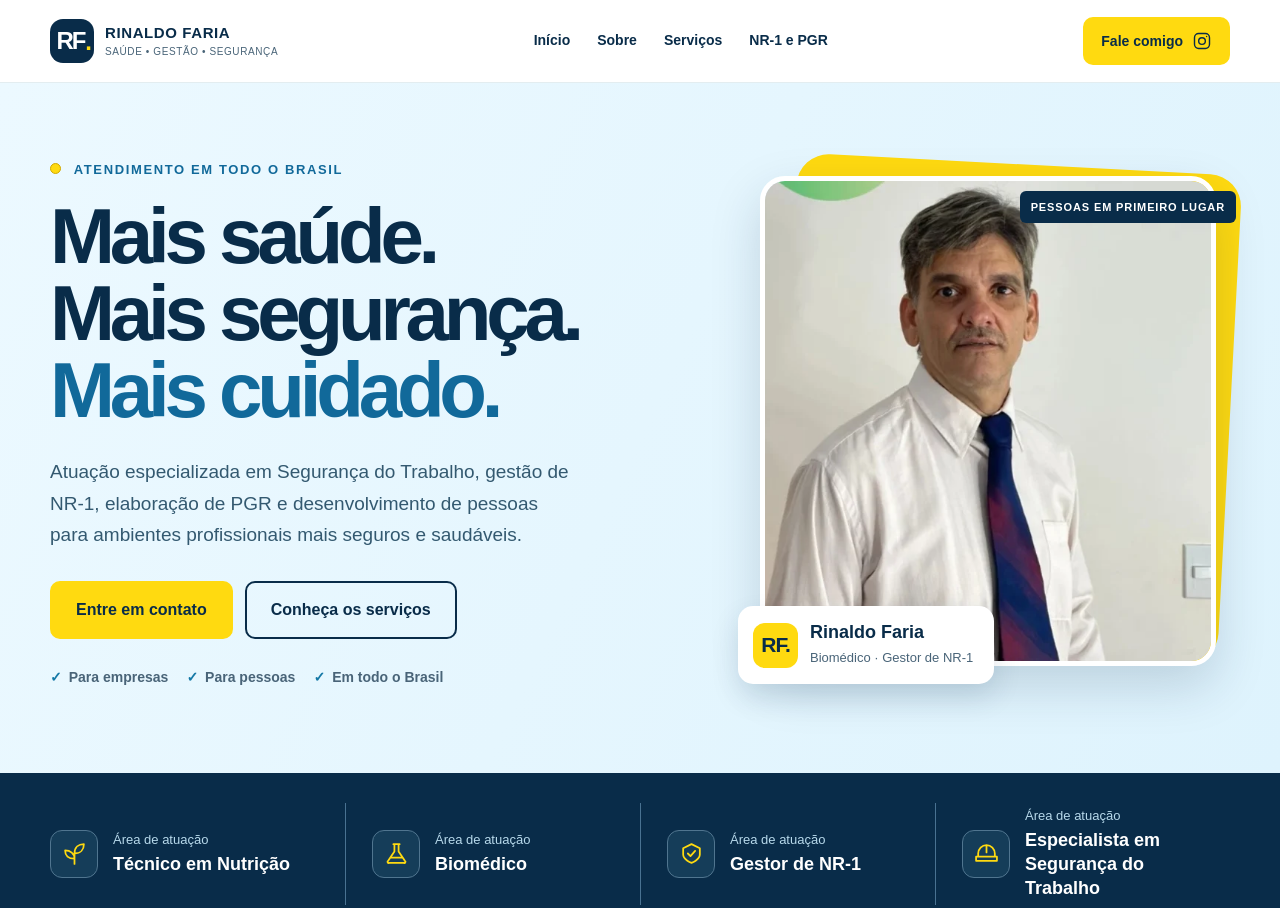
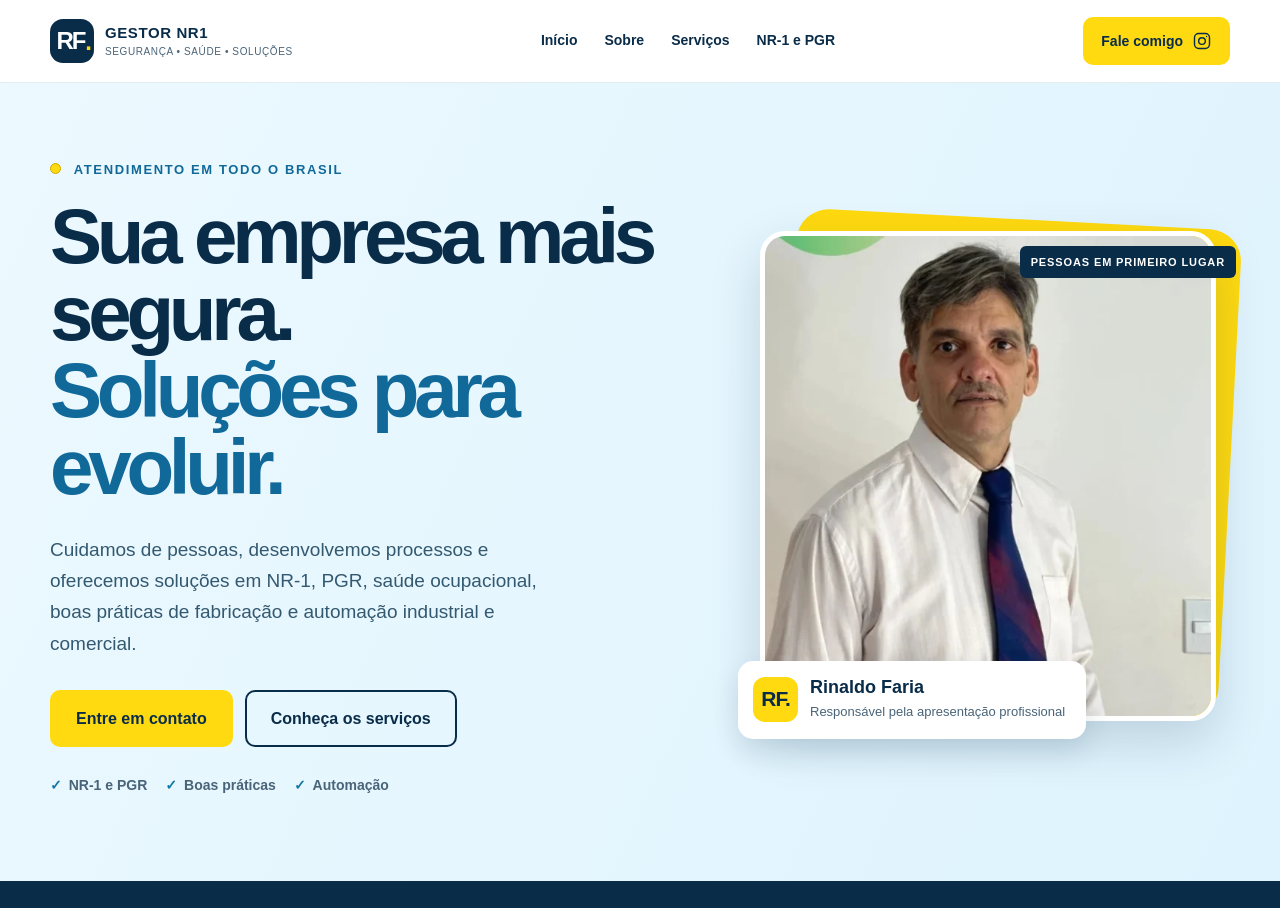
Before and after one commit to JaymeNeto2019/rinaldo-faria, a plain HTML site: page index.html in a window 1280 px wide. Shown: the top 908 px of the page. Drawn offline with Linux system fonts and the light colour scheme.

Commit message:
Reposiciona marca Gestor NR1 e adiciona serviços empresariais

```diff
--- a/index.html
+++ b/index.html
@@ -4,8 +4,8 @@
   <meta charset="UTF-8">
   <meta name="viewport" content="width=device-width, initial-scale=1">
   <meta name="theme-color" content="#e9f7ff">
-  <meta name="description" content="Rinaldo Faria — Especialista em Segurança do Trabalho, gestor de NR-1, confecção de PGR, saúde ocupacional, gestão de pessoas e treinamentos. Atendimento em todo o Brasil.">
-  <title>Rinaldo Faria | Segurança do Trabalho, NR-1 e PGR</title>
+  <meta name="description" content="Gestor NR1 | Segurança do Trabalho, PGR, avaliação psicossocial, boas práticas de fabricação e automação industrial e comercial. Atendimento em todo o Brasil. Atendimento em todo o Brasil.">
+  <title>Gestor NR1 | Segurança, Saúde Ocupacional e Automação</title>
   <link rel="icon" href="assets/favicon.svg" type="image/svg+xml">
   <link rel="stylesheet" href="styles.css">
 </head>
@@ -13,7 +13,7 @@
   <a class="skip" href="#principal">Pular para o conteúdo</a>
   <header class="site-header">
     <div class="container nav-wrap">
-      <a class="brand" href="#inicio" aria-label="Rinaldo Faria, início"><span class="brand-mark">RF<span>.</span></span><span><strong>RINALDO FARIA</strong><small>SAÚDE • GESTÃO • SEGURANÇA</small></span></a>
+      <a class="brand" href="#inicio" aria-label="Rinaldo Faria, início"><span class="brand-mark">RF<span>.</span></span><span><strong>GESTOR NR1</strong><small>SEGURANÇA • SAÚDE • SOLUÇÕES</small></span></a>
       <button class="menu-toggle" aria-label="Abrir menu" aria-expanded="false" aria-controls="menu"><span></span><span></span><span></span></button>
       <nav id="menu" aria-label="Navegação principal"><a href="#inicio">Início</a><a href="#sobre">Sobre</a><a href="#servicos">Serviços</a><a href="#nr1">NR-1 e PGR</a></nav>
       <a class="btn btn-small nav-contact" href="https://www.instagram.com/drrinaldofaria/" target="_blank" rel="noopener noreferrer">Fale comigo <svg class="icon" viewBox="0 0 24 24"><rect x="3" y="3" width="18" height="18" rx="5"/><circle cx="12" cy="12" r="4"/><path d="M17.5 6.5h.01"/></svg></a>
@@ -24,17 +24,17 @@
       <div class="container hero-grid">
         <div class="hero-copy">
           <p class="eyebrow"><span class="dot"></span> ATENDIMENTO EM TODO O BRASIL</p>
-          <h1>Mais saúde.<br>Mais segurança.<br><span>Mais cuidado.</span></h1>
-          <p class="hero-description">Atuação especializada em Segurança do Trabalho, gestão de NR-1, elaboração de PGR e desenvolvimento de pessoas para ambientes profissionais mais seguros e saudáveis.</p>
+          <h1>Sua empresa mais segura.<br><span>Soluções para evoluir.</span></h1>
+          <p class="hero-description">Cuidamos de pessoas, desenvolvemos processos e oferecemos soluções em NR-1, PGR, saúde ocupacional, boas práticas de fabricação e automação industrial e comercial.</p>
           <div class="hero-actions"><a class="btn" href="https://www.instagram.com/drrinaldofaria/" target="_blank" rel="noopener noreferrer">Entre em contato</a><a class="btn btn-outline" href="#servicos">Conheça os serviços</a></div>
-          <div class="hero-foot"><span>Para empresas</span><span>Para pessoas</span><span>Em todo o Brasil</span></div>
+          <div class="hero-foot"><span>NR-1 e PGR</span><span>Boas práticas</span><span>Automação</span></div>
         </div>
-        <div class="hero-visual"><div class="photo-accent"></div><img class="hero-photo" src="assets/rinaldo-perfil.webp" alt="Rinaldo Faria, profissional de saúde e gestão" width="662" height="648" fetchpriority="high"><div class="photo-card"><span class="signature-icon">RF.</span><div><strong>Rinaldo Faria</strong><small>Biomédico · Gestor de NR-1</small></div></div><div class="photo-label">PESSOAS EM PRIMEIRO LUGAR</div></div>
+        <div class="hero-visual"><div class="photo-accent"></div><img class="hero-photo" src="assets/rinaldo-perfil.webp" alt="Rinaldo Faria, profissional de saúde e gestão" width="662" height="648" fetchpriority="high"><div class="photo-card"><span class="signature-icon">RF.</span><div><strong>Rinaldo Faria</strong><small>Responsável pela apresentação profissional</small></div></div><div class="photo-label">PESSOAS EM PRIMEIRO LUGAR</div></div>
       </div>
     </section>
     <section class="credentials" aria-label="Áreas de atuação profissional"><div class="container credential-grid"><div><span class="credential-icon"><svg class="icon" viewBox="0 0 24 24"><path d="M12 22V12M12 12c0-6 4-9 9-9 0 5-3 9-9 9ZM12 17C6 17 3 14 3 9c5 0 9 3 9 8Z"/></svg></span><div><small>Área de atuação</small><strong>Técnico em Nutrição</strong></div></div><div><span class="credential-icon"><svg class="icon" viewBox="0 0 24 24"><path d="M9 3h6M10 3v7l-6 9a1 1 0 0 0 1 2h14a1 1 0 0 0 1-2l-6-9V3M7 16h10"/></svg></span><div><small>Área de atuação</small><strong>Biomédico</strong></div></div><div><span class="credential-icon"><svg class="icon" viewBox="0 0 24 24"><path d="m12 3 8 4v6c0 5-8 8-8 8s-8-3-8-8V7l8-4Z"/><path d="m8.5 12 2.5 2.5 4.5-5"/></svg></span><div><small>Área de atuação</small><strong>Gestor de NR-1</strong></div></div><div><span class="credential-icon"><svg class="icon" viewBox="0 0 24 24"><path d="M4 15v-3a8 8 0 0 1 16 0v3M2 15h20v4H2zM12 4v7"/></svg></span><div><small>Área de atuação</small><strong>Especialista em Segurança do Trabalho</strong></div></div></div></section>
     <section class="section about" id="sobre"><div class="container about-grid"><div><p class="eyebrow">QUEM ESTÁ POR TRÁS</p><h2>Conhecimento técnico.<br><span>Olhar humano.</span></h2><p class="lead">Sou Rinaldo Faria, técnico em Nutrição, biomédico, gestor de NR-1 e especialista em Segurança do Trabalho.</p><p>Minha atuação como especialista em Segurança do Trabalho integra saúde, segurança ocupacional e gestão de pessoas, oferecendo apoio a empresas e indivíduos que buscam cuidar do bem-estar e desenvolver ambientes de trabalho mais seguros.</p><p>Com uma abordagem voltada à prevenção e ao acolhimento, trabalho com gestão de riscos, treinamentos e acompanhamento de demandas de saúde ocupacional.</p><a class="text-link" href="https://www.instagram.com/drrinaldofaria/" target="_blank" rel="noopener noreferrer">Conheça meu trabalho no Instagram</a></div><aside class="about-aside"><div class="about-profile"><img src="assets/rinaldo-retrato.webp" width="150" height="150" alt="Retrato de Rinaldo Faria" loading="lazy"><div><strong>Rinaldo Faria</strong><small>Saúde • Segurança • Gestão</small></div></div><blockquote>Cuidar das pessoas é parte essencial de construir organizações mais saudáveis.</blockquote><div class="aside-tags"><span>Prevenção</span><span>Desenvolvimento</span><span>Bem-estar</span></div></aside></div></section>
-    <section class="section services" id="servicos"><div class="container"><div class="section-heading"><div><p class="eyebrow">SOLUÇÕES INTEGRADAS</p><h2>Como posso <span>ajudar.</span></h2></div><p>Atendimento direcionado a empresas e pessoas, de acordo com as necessidades de cada cliente.</p></div><div class="services-grid">
+    <section class="section services" id="servicos"><div class="container"><div class="section-heading"><div><p class="eyebrow">SOLUÇÕES PARA SUA EMPRESA</p><h2>O cuidado certo. <span>A solução certa.</span></h2></div><p>Da segurança ocupacional à qualidade alimentícia e automação, soluções para empresas e pessoas em todo o Brasil.</p></div><div class="services-grid">
       <article class="service featured"><div class="service-top"><span class="service-icon"><svg class="icon" viewBox="0 0 24 24"><path d="m12 3 8 4v6c0 5-8 8-8 8s-8-3-8-8V7l8-4Z"/><path d="m8 12 3 3 5-6"/></svg></span><span class="tag">DESTAQUE</span></div><h3>Gestão de NR-1</h3><p>Apoio à organização da gestão de riscos ocupacionais e das medidas de prevenção no ambiente de trabalho.</p><a href="#nr1">Conhecer solução</a></article>
       <article class="service featured"><div class="service-top"><span class="service-icon"><svg class="icon" viewBox="0 0 24 24"><rect x="5" y="3" width="14" height="18" rx="2"/><path d="M9 8h6M9 12h6M9 16h4"/></svg></span><span class="tag">DESTAQUE</span></div><h3>Confecção de PGR</h3><p>Elaboração e organização do Programa de Gerenciamento de Riscos, conforme o escopo aplicável à empresa.</p><a href="#nr1">Conhecer solução</a></article>
       <article class="service"><span class="service-icon"><svg class="icon" viewBox="0 0 24 24"><circle cx="9" cy="8" r="3"/><path d="M3 20v-3a6 6 0 0 1 12 0v3M16 5a3 3 0 0 1 0 6M17 14a5 5 0 0 1 4 5"/></svg></span><h3>Gestão de pessoas</h3><p>Apoio ao desenvolvimento de equipes, relações profissionais e práticas de cuidado no ambiente de trabalho.</p><a href="https://www.instagram.com/drrinaldofaria/" target="_blank" rel="noopener noreferrer">Solicitar informações</a></article>
@@ -43,12 +43,18 @@
       <article class="service"><span class="service-icon"><svg class="icon" viewBox="0 0 24 24"><rect x="4" y="4" width="16" height="17" rx="2"/><path d="M9 3h6M12 9v7M8.5 12.5h7"/></svg></span><h3>ASO</h3><p>Apoio na organização do Atestado de Saúde Ocupacional, com encaminhamento a profissionais habilitados.</p><a href="https://www.instagram.com/drrinaldofaria/" target="_blank" rel="noopener noreferrer">Solicitar informações</a></article>
       <article class="service"><span class="service-icon"><svg class="icon" viewBox="0 0 24 24"><path d="M12 20c-5 0-9-4-9-9a6 6 0 0 1 9-5 6 6 0 0 1 9 5c0 5-4 9-9 9Z"/><path d="M7 12h3l2-4 2 8 2-4h2"/></svg></span><h3>Avaliação psicossocial</h3><p>Apoio e articulação de avaliações psicossociais com profissionais habilitados, conforme a demanda.</p><a href="https://www.instagram.com/drrinaldofaria/" target="_blank" rel="noopener noreferrer">Solicitar informações</a></article>
       <article class="service"><span class="service-icon"><svg class="icon" viewBox="0 0 24 24"><path d="M12 20 3.5 11.5a5 5 0 0 1 8.5-5 5 5 0 0 1 8.5 5L12 20Z"/></svg></span><h3>Atendimento terapêutico</h3><p>Acolhimento e orientação focados no bem-estar e no cuidado individual, respeitando a necessidade de cada pessoa.</p><a href="https://www.instagram.com/drrinaldofaria/" target="_blank" rel="noopener noreferrer">Solicitar informações</a></article>
+
+      <article class="service featured"><div class="service-top"><span class="service-icon"><svg class="icon" viewBox="0 0 24 24"><path d="M4 4h16v16H4zM8 8h8M8 12h8M8 16h5"/></svg></span><span class="tag">QUALIDADE</span></div><h3>Manual de Boas Práticas de Fabricação</h3><p>Elaboração de manuais e orientações para organização de procedimentos de higiene, produção e segurança dos alimentos, conforme a atividade.</p><a href="https://www.instagram.com/drrinaldofaria/" target="_blank" rel="noopener noreferrer">Solicitar informações</a></article>
+      <article class="service featured"><div class="service-top"><span class="service-icon"><svg class="icon" viewBox="0 0 24 24"><rect x="3" y="5" width="18" height="14" rx="2"/><path d="M7 9h3v3H7zM14 9h3M14 13h3"/></svg></span><span class="tag">TECNOLOGIA</span></div><h3>Automação industrial</h3><p>Soluções de automação para otimização e controle de processos industriais, conforme avaliação técnica e profissionais habilitados quando exigidos.</p><a href="https://www.instagram.com/drrinaldofaria/" target="_blank" rel="noopener noreferrer">Solicitar informações</a></article>
+      <article class="service"><span class="service-icon"><svg class="icon" viewBox="0 0 24 24"><rect x="3" y="4" width="18" height="16" rx="2"/><path d="M7 9h10M7 13h4M15 13h2"/></svg></span><h3>Automação comercial</h3><p>Organização e modernização de rotinas e processos comerciais para apoiar a eficiência do negócio.</p><a href="https://www.instagram.com/drrinaldofaria/" target="_blank" rel="noopener noreferrer">Solicitar informações</a></article>
+      <article class="service"><span class="service-icon"><svg class="icon" viewBox="0 0 24 24"><path d="M5 3h14v18H5zM9 8h6M9 12h6M9 16h4"/></svg></span><h3>PCMSO</h3><p>Apoio à organização do Programa de Controle Médico de Saúde Ocupacional, com elaboração e responsabilidade técnica por médico habilitado.</p><a href="https://www.instagram.com/drrinaldofaria/" target="_blank" rel="noopener noreferrer">Solicitar informações</a></article>
+      <article class="service"><span class="service-icon"><svg class="icon" viewBox="0 0 24 24"><path d="M4 4h16v16H4zM8 9h8M8 13h8M8 17h5"/></svg></span><h3>Laudos ocupacionais</h3><p>Articulação de documentação e laudos técnicos ocupacionais, incluindo LTCAT quando aplicável, por profissionais legalmente habilitados.</p><a href="https://www.instagram.com/drrinaldofaria/" target="_blank" rel="noopener noreferrer">Solicitar informações</a></article>
     </div></div></section>
     <section class="section nr-section" id="nr1"><div class="container nr-grid"><div><p class="eyebrow">PREVENÇÃO E SEGURANÇA OCUPACIONAL</p><h2>NR-1 e PGR:<br><span>cuidado que começa<br>na prevenção.</span></h2><p>Estruture a gestão de riscos de forma organizada, com atenção às características da sua empresa, às atividades desenvolvidas e às pessoas que fazem parte dela.</p><a class="btn" href="https://www.instagram.com/drrinaldofaria/" target="_blank" rel="noopener noreferrer">Converse sobre sua empresa</a></div><div class="nr-details"><article><span>01</span><div><h3>Entender a demanda</h3><p>Conhecer a realidade da organização e alinhar o escopo do trabalho.</p></div></article><article><span>02</span><div><h3>Organizar a prevenção</h3><p>Apoiar a identificação de riscos e a definição de medidas preventivas.</p></div></article><article><span>03</span><div><h3>Confecção de PGR</h3><p>Estruturar a documentação de gerenciamento de riscos conforme o escopo aplicável.</p></div></article><article><span>04</span><div><h3>Cuidar das pessoas</h3><p>Integrar orientações, treinamentos e encaminhamentos, quando necessários.</p></div></article></div></div></section>
-    <section class="section audience"><div class="container"><div class="section-heading"><div><p class="eyebrow">ATENDIMENTO PERSONALIZADO</p><h2>Para quem é <span>meu trabalho?</span></h2></div></div><div class="audience-grid"><article><span class="audience-label">EMPRESAS</span><h3>Ambientes mais seguros</h3><p>Para organizações que buscam apoio na gestão de riscos, nos processos de saúde ocupacional e no desenvolvimento de equipes.</p><a class="text-link" href="https://www.instagram.com/drrinaldofaria/" target="_blank" rel="noopener noreferrer">Falar sobre minha empresa</a></article><article><span class="audience-label">PESSOAS FÍSICAS</span><h3>Mais cuidado no dia a dia</h3><p>Para quem valoriza orientação, acolhimento e atendimento voltado ao bem-estar e ao desenvolvimento pessoal.</p><a class="text-link" href="https://www.instagram.com/drrinaldofaria/" target="_blank" rel="noopener noreferrer">Falar sobre atendimento</a></article></div></div></section>
-    <section class="contact" id="contato"><div class="container contact-grid"><div><p class="eyebrow">VAMOS CONVERSAR</p><h2>O primeiro passo<br>começa aqui.</h2><p>Entre em contato pelo Instagram para conversar sobre suas necessidades e conhecer as possibilidades de atendimento.</p></div><div><a class="btn btn-dark" href="https://www.instagram.com/drrinaldofaria/" target="_blank" rel="noopener noreferrer"><svg class="icon" viewBox="0 0 24 24"><rect x="3" y="3" width="18" height="18" rx="5"/><circle cx="12" cy="12" r="4"/><path d="M17.5 6.5h.01"/></svg> @drrinaldofaria</a><p>Atendimento em todo o Brasil</p></div></div></section>
+    <section class="section audience"><div class="container"><div class="section-heading"><div><p class="eyebrow">ATENDIMENTO PERSONALIZADO</p><h2>Para quem são <span>nossas soluções?</span></h2></div></div><div class="audience-grid"><article><span class="audience-label">EMPRESAS</span><h3>Ambientes mais seguros</h3><p>Para organizações que buscam apoio na gestão de riscos, nos processos de saúde ocupacional e no desenvolvimento de equipes.</p><a class="text-link" href="https://www.instagram.com/drrinaldofaria/" target="_blank" rel="noopener noreferrer">Falar sobre minha empresa</a></article><article><span class="audience-label">PESSOAS FÍSICAS</span><h3>Mais cuidado no dia a dia</h3><p>Para quem valoriza orientação, acolhimento e atendimento voltado ao bem-estar e ao desenvolvimento pessoal.</p><a class="text-link" href="https://www.instagram.com/drrinaldofaria/" target="_blank" rel="noopener noreferrer">Falar sobre atendimento</a></article></div></div></section>
+    <section class="contact" id="contato"><div class="container contact-grid"><div><p class="eyebrow">VAMOS CONVERSAR</p><h2>Sua empresa precisa de soluções.<br>Vamos conversar.</h2><p>Entre em contato pelo Instagram para conversar sobre suas necessidades e conhecer as possibilidades de atendimento.</p></div><div><a class="btn btn-dark" href="https://www.instagram.com/drrinaldofaria/" target="_blank" rel="noopener noreferrer"><svg class="icon" viewBox="0 0 24 24"><rect x="3" y="3" width="18" height="18" rx="5"/><circle cx="12" cy="12" r="4"/><path d="M17.5 6.5h.01"/></svg> @drrinaldofaria</a><p>Atendimento em todo o Brasil</p></div></div></section>
   </main>
-  <footer><div class="container footer-grid"><a class="brand" href="#inicio"><span class="brand-mark">RF<span>.</span></span><span><strong>RINALDO FARIA</strong><small>SAÚDE • GESTÃO • SEGURANÇA</small></span></a><p>© <span id="year">2026</span> Rinaldo Faria. Todos os direitos reservados.</p><a href="https://www.instagram.com/drrinaldofaria/" target="_blank" rel="noopener noreferrer">Instagram</a></div></footer>
+  <footer><div class="container footer-grid"><a class="brand" href="#inicio"><span class="brand-mark">RF<span>.</span></span><span><strong>GESTOR NR1</strong><small>SEGURANÇA • SAÚDE • SOLUÇÕES</small></span></a><p>© <span id="year">2026</span> Gestor NR1 · Rinaldo Faria. Todos os direitos reservados.</p><a href="https://www.instagram.com/drrinaldofaria/" target="_blank" rel="noopener noreferrer">Instagram</a></div></footer>
   <script src="script.js"></script>
 </body>
 </html>
```
